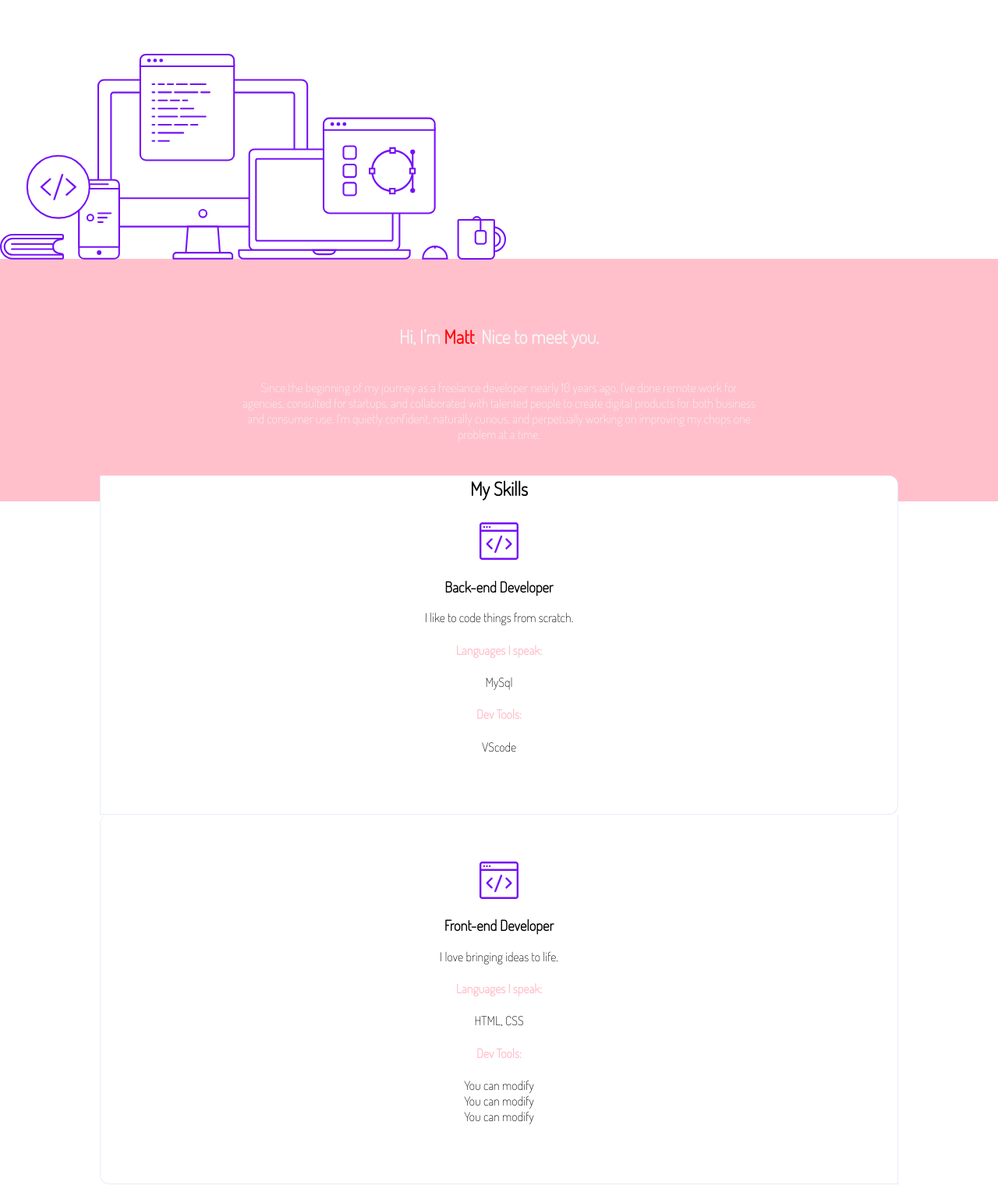
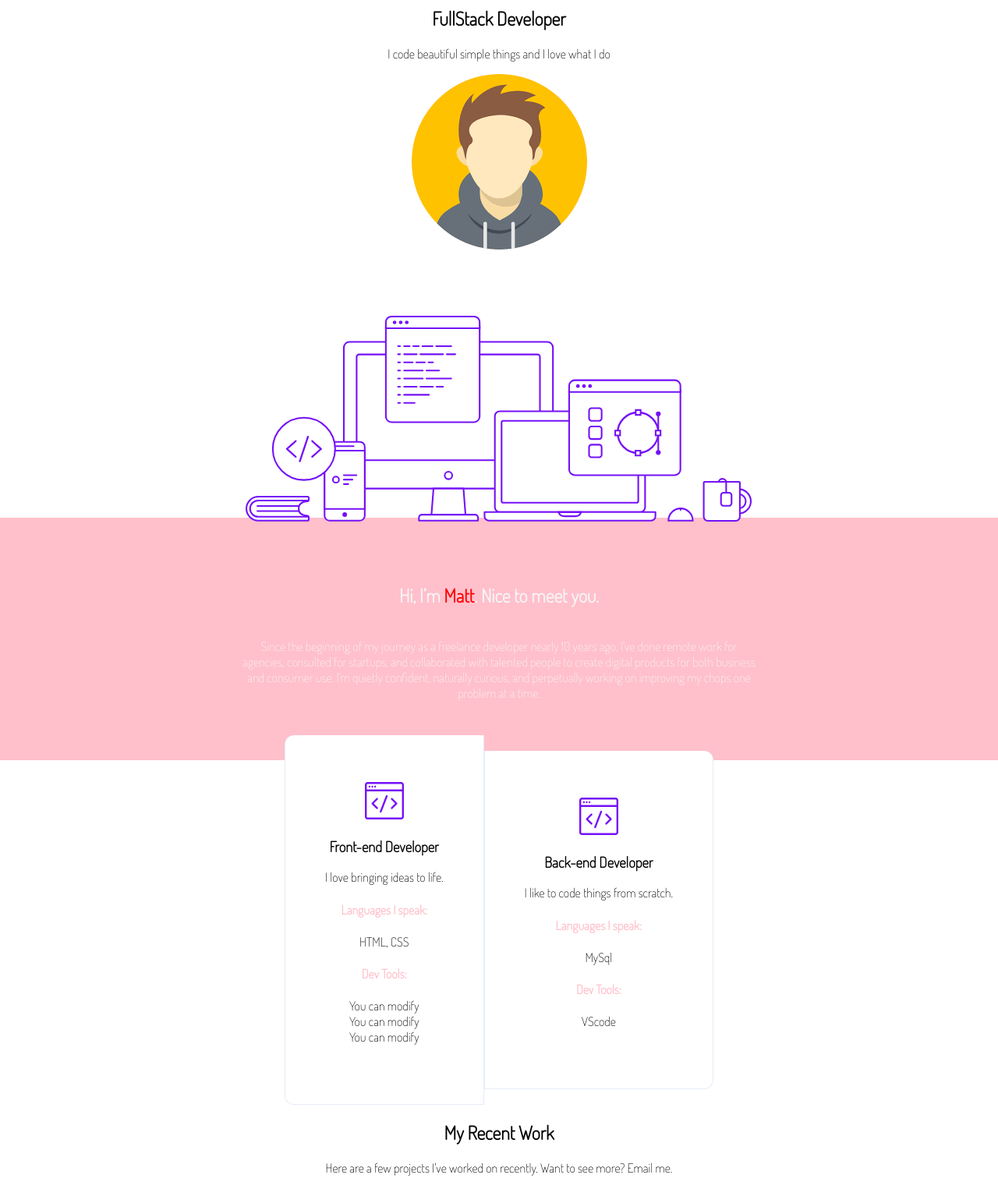
Before and after one commit to wildcodeschool-2025-03/JS-Paris-checkpoint-1, a website: page site/portfolio.html in a window 1280 px wide. Shown: the part 80-1605 px from the top of the page at 78% size. Drawn offline with Linux system fonts and the light colour scheme.

Commit message:
correction

```diff
--- a/algo/1/thirdAngle.js
+++ b/algo/1/thirdAngle.js
@@ -7,7 +7,7 @@ thirdAngle(20, 80) doit retourner 80
 */
 
 function thirdAngle(a, b) {
-  // Your code here !
+  return 180-(a + b)
 }
 
 module.exports = thirdAngle;
--- a/algo/2/isLeapYear.js
+++ b/algo/2/isLeapYear.js
@@ -8,7 +8,10 @@ Rappel : Pour vérifier si un nombre est divisible par un autre, tu peux utilise
 */
 
 function isLeapYear(year) {
-  // Your code here !
+  if (annee % 400 == 0) or (annee % 4 == 0 and annee % 100 != 0)
+    return true
+  else:
+  return false
 }
 
 module.exports = isLeapYear;
--- a/algo/3/findSeniors.js
+++ b/algo/3/findSeniors.js
@@ -26,7 +26,7 @@ const persons = [
 */
 
 function findSeniors(persons) {
-  // Your code here !
+  const persons
 }
 
 module.exports = findSeniors;
--- a/site/css/portfolio.css
+++ b/site/css/portfolio.css
@@ -32,6 +32,9 @@ p {
   margin: 0;
   margin-top: calc(var(--gutter) * 5);
   margin-bottom: calc(var(--gutter) * -0.3125);
+  display: flex;
+  align-items: center;
+  justify-content: center;
 }
 
 .description {
@@ -55,6 +58,10 @@ p {
   margin-top: calc(var(--gutter) * -2);
   border-radius: var(--radius);
   padding: 0 10%;
+  display: flex;
+  flex-direction: row-reverse;
+  justify-content: center;
+  align-items: center;
 }
 
 .skills--title {
@@ -108,3 +115,26 @@ p {
 .purple-text {
   color: var(--purple);
 }
+
+
+header nav {
+  display: flex;
+  justify-content: space-between;
+}
+
+article {
+  justify-content: center;
+  text-align: center;
+}
+
+
+
+@media (max-width: 700px) {
+ #delete {
+  display: none;
+ }
+}
+
+section {
+  align-items: center;
+}
--- a/site/portfolio.html
+++ b/site/portfolio.html
@@ -3,8 +3,10 @@
   <head>
     <meta charset="utf-8">
     <meta name="viewport" content="width=device-width, initial-scale=1, shrink-to-fit=no">
+    <meta name="viewport" content="width=device-width", initial-scale="1.0">
     <link rel="stylesheet" href="css/main.css">
     <link rel="stylesheet" href="css/portfolio.css">
+    <link rel="stylesheet" href="mobile.css">
     <title>Checkpoint 1 Portfolio</title>
   </head>
 
@@ -19,12 +21,20 @@
       </nav>
     </header>
 
+
+
     <main>
+
+      <article>
+        <h1>FullStack Developer</h1>
+        <p>I code beautiful simple things and I love what I do</p>
+        <img src="../site/image/avatar-bis.png" alt="">
+      </article>
       <!-- First banner with title, description, avatar and image desktop -->
       <!-- You can use the avatar image on the folder image -->
       <section>
         <figure class="desktop">
-          <img src="image/desktop.svg" alt="desktop" />
+          <img id="delete" src="image/desktop.svg" alt="desktop" />
         </figure>
       </section>
 
@@ -39,7 +49,6 @@
       <!-- Bloc of list of skill front end and back end -->
 
       <article class="skills">
-        <h2 class="skills--title">My Skills</h2>
           <section class="column">
               <img src="image/frontend.svg" alt="" />
               <h3>Back-end Developer</h3>
```
Also changed, not shown: site/mobile.css (added).
